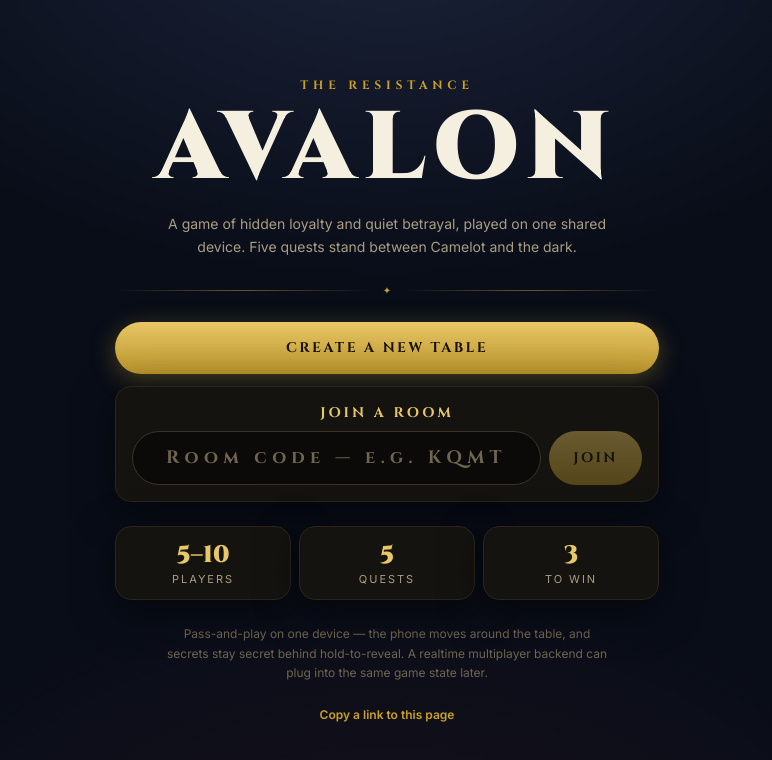
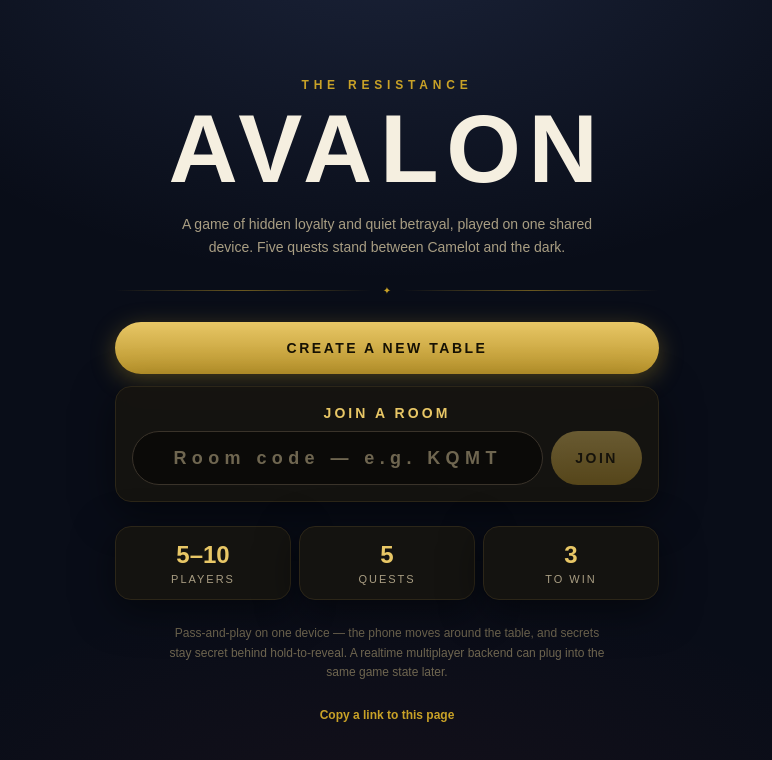
Before and after one commit to NamkhangNLe/avalon, a Next.js app: page / in a window 1280 px wide. Shown: the top 760 px of the page, without its empty margins (253-1025 px from the left). Built offline with nearby package versions, Linux system fonts and the light colour scheme; a web font is replaced by a local one.

Commit message:
Update src/app/layout.tsx for the round table

```diff
--- a/src/app/layout.tsx
+++ b/src/app/layout.tsx
@@ -1,17 +1,24 @@
 import type { Metadata, Viewport } from "next";
-import { Cinzel, Inter } from "next/font/google";
+import localFont from "next/font/local";
 import "./globals.css";
 
-const cinzel = Cinzel({
+const cinzel = localFont({
   variable: "--font-cinzel",
-  subsets: ["latin"],
-  weight: ["700", "800", "900"],
+  display: "swap",
+  src: [
+    { path: "./fonts/cormorant-garamond-latin-600-normal.woff2", weight: "600", style: "normal" },
+    { path: "./fonts/cormorant-garamond-latin-700-normal.woff2", weight: "700", style: "normal" },
+  ],
 });
 
-const inter = Inter({
+const inter = localFont({
   variable: "--font-inter",
-  subsets: ["latin"],
-  weight: ["400", "500", "600", "700"],
+  display: "swap",
+  src: [
+    { path: "./fonts/alegreya-sans-latin-400-normal.woff2", weight: "400", style: "normal" },
+    { path: "./fonts/alegreya-sans-latin-500-normal.woff2", weight: "500", style: "normal" },
+    { path: "./fonts/alegreya-sans-latin-700-normal.woff2", weight: "700", style: "normal" },
+  ],
 });
 
 export const metadata: Metadata = {
@@ -21,7 +28,7 @@ export const metadata: Metadata = {
 };
 
 export const viewport: Viewport = {
-  themeColor: "#0b0a08",
+  themeColor: "#090d18",
 };
 
 export default function RootLayout({
```
